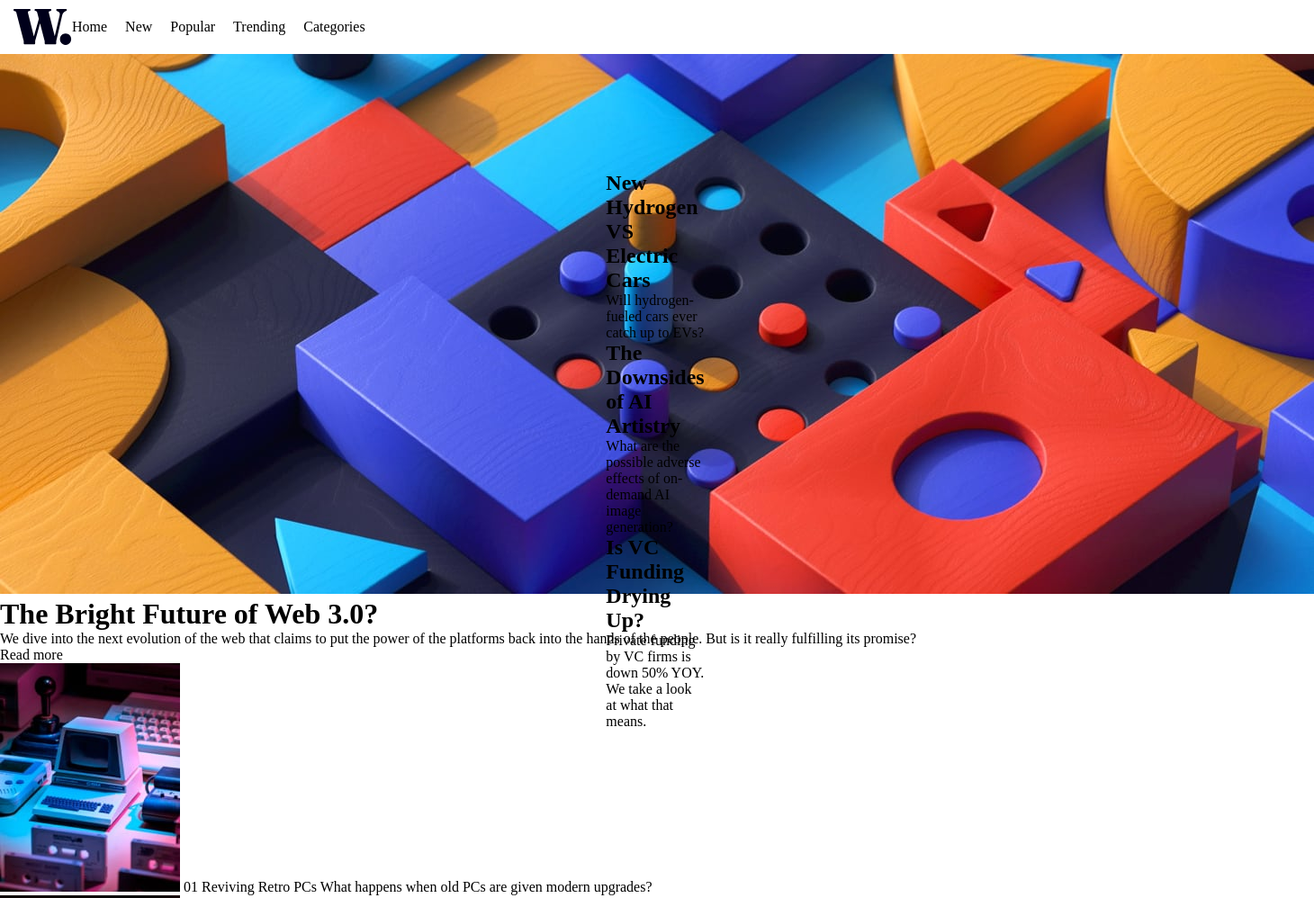
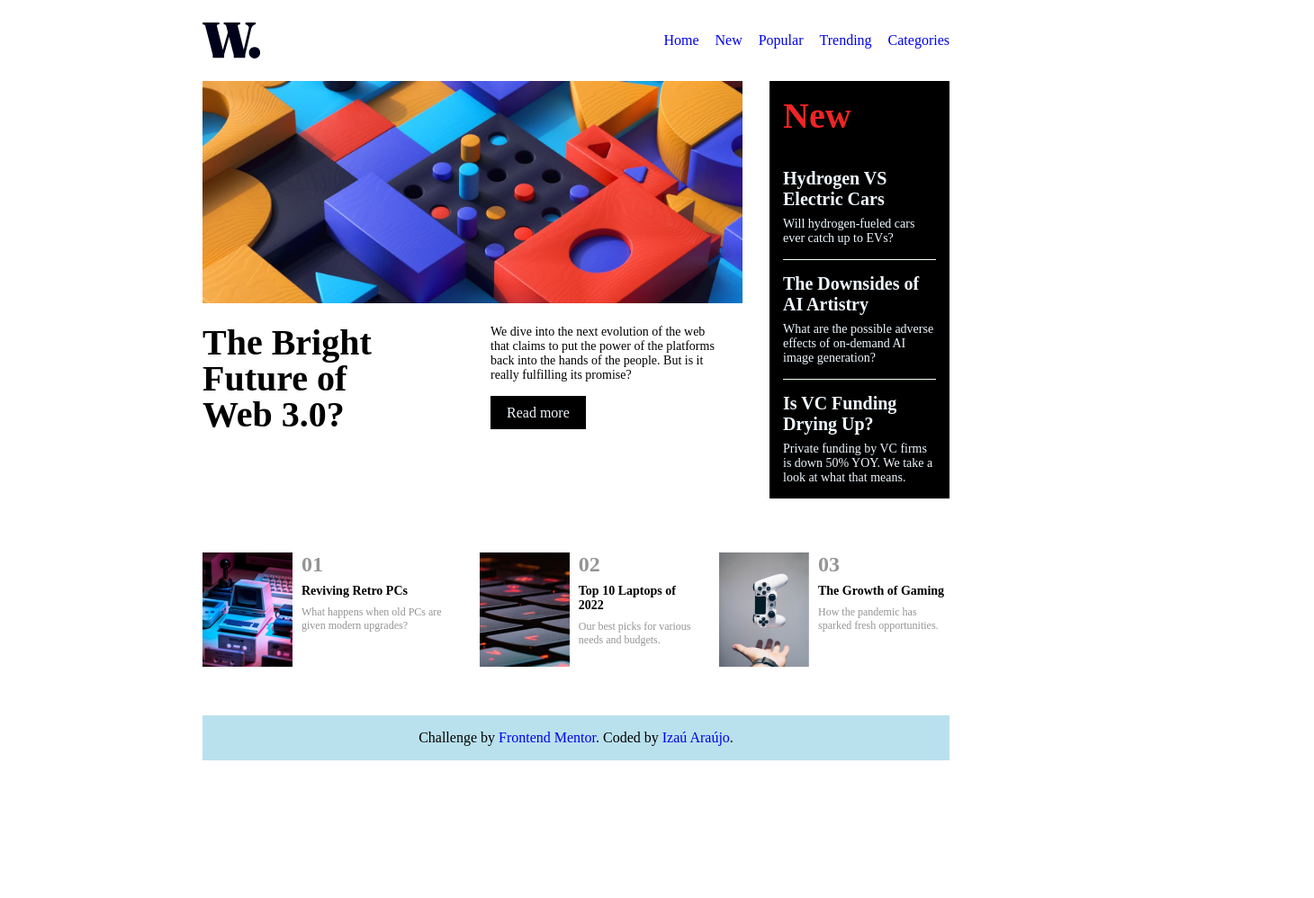
Before and after one commit to izauam/Pagina-de-Noticias, a plain HTML site: page news-homepage-main/index.html in a window 1280 px wide. Shown: the top 998 px of the page at 90% size, 1460 px wide, since content can reach past the window. After the commit the page ends 870 px from the top, so only its background shows below. Drawn offline with Linux system fonts and the light colour scheme.

Commit message:
Add files via upload

```diff
--- a/news-homepage-main/index.html
+++ b/news-homepage-main/index.html
@@ -17,39 +17,42 @@
         />
         <div class="menu">
           <ul>
-            <li>Home</li>
-            <li>New</li>
-            <li>Popular</li>
-            <li>Trending</li>
-            <li>Categories</li>
+            <li><a href="#">Home</a></li>
+            <li><a href="#">New</a></li>
+            <li><a href="#">Popular</a></li>
+            <li><a href="#">Trending</a></li>
+            <li><a href="#">Categories</a></li>
           </ul>
         </div>
       </div>
     </header>
-
+    <div class="corpo-geral">
       <main>
         <img
+          class="imagemdomain"
           src="./src/images/image-web-3-desktop.jpg"
           alt="Formas geometricas coloridas"
         />
+        <div class="conteudo">
           <h1>The Bright Future of Web 3.0?</h1>
-      <div>
+          <div class="informacao">
             <p>
               We dive into the next evolution of the web that claims to put the
-          power of the platforms back into the hands of the people. But is it
-          really fulfilling its promise?
+              power of the platforms back into the hands of the people. But is
+              it really fulfilling its promise?
             </p>
-        Read more
+            <a class="buton" href="#">Read more</a>
+          </div>
         </div>
       </main>
 
       <aside>
         <div>
-        <h1>New</h1>
+          <h1 class="h1">New</h1>
           <h2>Hydrogen VS Electric Cars</h2>
-        <p>Will hydrogen-fueled cars ever catch up to EVs?</p>
+          <p class="linha">Will hydrogen-fueled cars ever catch up to EVs?</p>
           <h2>The Downsides of AI Artistry</h2>
-        <p>
+          <p class="linha">
             What are the possible adverse effects of on-demand AI image
             generation?
           </p>
@@ -60,40 +63,56 @@
           </p>
         </div>
       </aside>
-
+    </div>
     <section>
+      <div class="pcs">
         <div>
           <img
             src="./src/images/image-retro-pcs.jpg"
             alt="Imagem de um modelo antigo de computador"
           />
-        01 Reviving Retro PCs What happens when old PCs are given modern
-        upgrades?
         </div>
+        <div>
+          <h1>01</h1>
+          <h2>Reviving Retro PCs</h2>
+          <p>What happens when old PCs are given modern upgrades?</p>
+        </div>
+      </div>
+      <div class="top">
         <div>
           <img
             src="./src/images/image-top-laptops.jpg"
             alt="Imagem pacial de um teclado luminoso"
           />
-        02 Top 10 Laptops of 2022 Our best picks for various needs and budgets.
         </div>
+        <div>
+          <h1>02</h1>
+          <h2>Top 10 Laptops of 2022</h2>
+          <p>Our best picks for various needs and budgets.</p>
+        </div>
+      </div>
+      <div class="gaming">
         <div>
           <img
             src="./src/images/image-gaming-growth.jpg"
             alt="Controle de video game planando sobre uma mão"
           />
-        03 The Growth of Gaming How the pandemic has sparked fresh
-        opportunities.
+        </div>
+        <div>
+          <h1>03</h1>
+          <h2>The Growth of Gaming</h2>
+          <p>How the pandemic has sparked fresh opportunities.</p>
+        </div>
       </div>
     </section>
 
     <footer>
-      <div class="attribution">
+      <p>
         Challenge by
         <a href="https://www.frontendmentor.io?ref=challenge" target="_blank"
           >Frontend Mentor</a
         >. Coded by <a href="#">Izaú Araújo</a>.
-      </div>
+      </p>
     </footer>
   </body>
 </html>
--- /dev/null
+++ b/news-homepage-main/src/css/aside.css
@@ -0,0 +1,27 @@
+aside {
+  background-color: black;
+  padding: 15px;
+}
+
+aside .h1 {
+  color: rgb(239, 37, 37);
+  font-size: 40px;
+  padding-bottom: 20px;
+}
+
+aside h2 {
+  color: aliceblue;
+  font-size: 20px;
+  padding-bottom: 8px;
+  padding-top: 15px;
+}
+
+aside p {
+  color: aliceblue;
+  font-size: 14px;
+}
+
+aside .linha {
+  border-bottom: 1px solid honeydew;
+  padding-bottom: 15px;
+}
--- /dev/null
+++ b/news-homepage-main/src/css/body.css
@@ -0,0 +1,12 @@
+body {
+  margin-left: 225px;
+  margin-right: 225px;
+  margin-top: 25px;
+  margin-bottom: 25px;
+}
+
+.corpo-geral {
+  display: flex;
+  gap: 30px;
+  margin-bottom: 60px;
+}
--- a/news-homepage-main/src/css/footer.css
+++ b/news-homepage-main/src/css/footer.css
@@ -1,8 +1,5 @@
 footer {
   background-color: #b9e1ed;
   padding: 16px 0;
+  text-align: center;
 }
-
-footer .attribution {
-  display: flex;
-}
--- a/news-homepage-main/src/css/header.css
+++ b/news-homepage-main/src/css/header.css
@@ -1,11 +1,19 @@
+header {
+  margin-bottom: 25px;
+}
+
 .container {
   display: flex;
   align-items: center;
-  padding: 10px 15px;
+  justify-content: space-between;
 }
 
 ul {
   position: relative;
   display: flex;
-  gap: 20px;
+  gap: 18px;
 }
+
+.menu {
+  position: relative;
+}
--- a/news-homepage-main/src/css/main.css
+++ b/news-homepage-main/src/css/main.css
@@ -0,0 +1,29 @@
+.imagemdomain {
+  max-width: 600px;
+  padding-bottom: 20px;
+}
+
+main .conteudo {
+  display: flex;
+}
+.conteudo p {
+  margin-bottom: 25px;
+  font-size: 14px;
+}
+
+.buton {
+  padding: 10px 18px;
+  background-color: black;
+  color: aliceblue;
+}
+
+.conteudo h1 {
+  margin-right: 80px;
+  font-size: 40px;
+  line-height: 1;
+}
+
+.informacao {
+  max-width: 250px;
+  margin-right: 30px;
+}
--- a/news-homepage-main/src/css/reset.css
+++ b/news-homepage-main/src/css/reset.css
@@ -10,24 +10,5 @@ ul {
 
 a {
   text-decoration: none;
+  text-align: center;
 }
-
-body {
-  max-width: 1280px;
-  margin: 0 auto;
-}
-
-aside {
-  position: fixed;
-  top: 100px;
-  right: 40%;
-  width: 80px;
-  display: flex;
-  justify-content: center;
-  align-items: center;
-  min-height: 100vh;
-}
-
-main {
-  left: 60%;
-}
--- /dev/null
+++ b/news-homepage-main/src/css/section.css
@@ -0,0 +1,42 @@
+section {
+  display: flex;
+  gap: 30px;
+  margin-bottom: 50px;
+}
+
+section img {
+  max-width: 100px;
+}
+
+.pcs {
+  display: flex;
+  gap: 10px;
+}
+
+.top {
+  display: flex;
+  gap: 10px;
+}
+
+.gaming {
+  display: flex;
+  gap: 10px;
+}
+
+section h1 {
+  margin-bottom: 8px;
+  color: #949494;
+}
+
+section h2 {
+  margin-bottom: 8px;
+}
+
+section p {
+  font-size: 12px;
+  color: #949494;
+}
+
+section h2 {
+  font-size: 14px;
+}
--- a/news-homepage-main/src/css/style.css
+++ b/news-homepage-main/src/css/style.css
@@ -2,3 +2,6 @@
 @import url('./reset.css');
 @import url('./header.css');
 @import url('./main.css');
+@import url('./body.css');
+@import url('./aside.css');
+@import url('./section.css');
```
Lines whose indentation alone changed are shown as unchanged.
